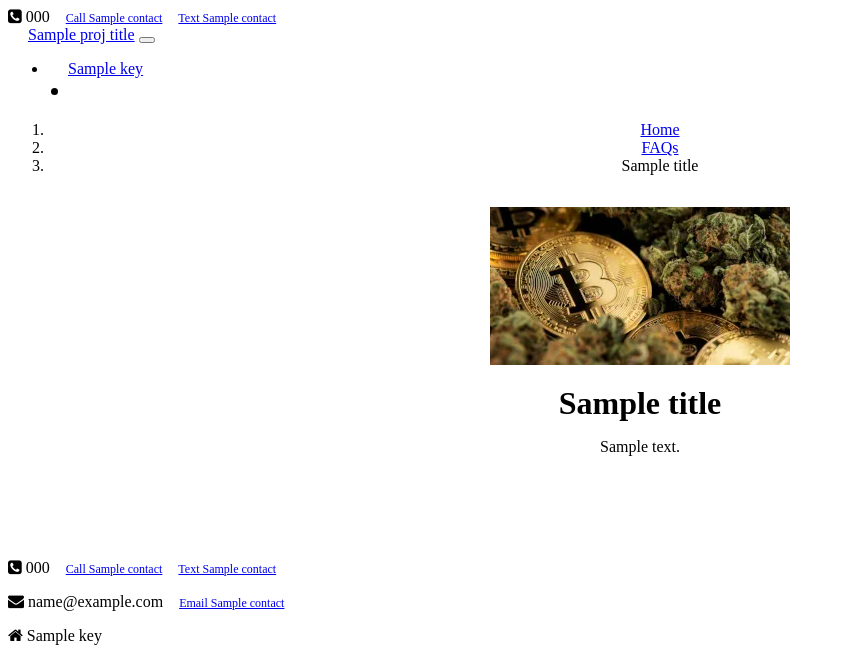
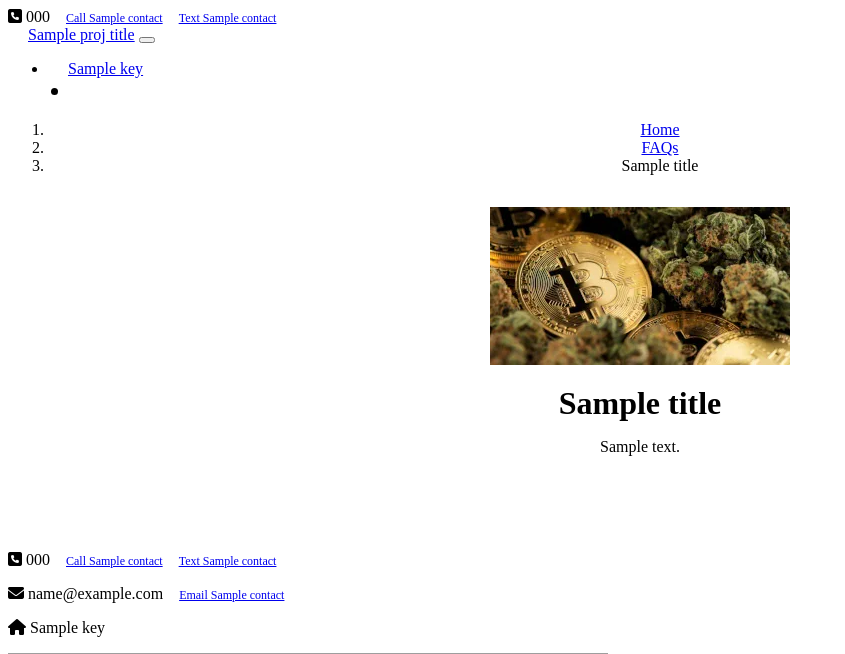
Before and after one commit to hoytnix/thc.pm, a Python web app: template assets/templates/faq.jinja2 in a window 1280 px wide. Shown: the top 654 px of the page, without its empty margins (0-845 px from the left). Run offline with Jinja, Linux system fonts and the light colour scheme; the template is opened without the code that fills it: most values are stand-ins (such as "Sample title", 1, 10 or a date in 2020); some libraries are stand-ins or nearby versions; grey boxes are pictures that could not be loaded.

Commit message:
Added donations, upgraded font awesome

```diff
--- a/app.yaml
+++ b/app.yaml
@@ -20,6 +20,7 @@
     youtube: https://youtube.com/channel/UCNx9OlImFLIp9zYI9xteX9g
     github: https://github.com/hoytnix/thc.pm
     telegram: https://t.me/thcexchange
+    btc: https://nowpayments.io/donation?api_key=CGQ20M6-7Q9MNZN-NVGGYKA-HAJVP89
   contact:
     name: thc.pm
     phone: "+12698610617"
--- a/assets/static/css/custom.css
+++ b/assets/static/css/custom.css
@@ -18,7 +18,7 @@
 }
 
 .social-footer {
-  font-size: 300%;
+  font-size: 250%;
 }
 
 .social-footer > a {
--- a/assets/templates/macros/skeleton.jinja2
+++ b/assets/templates/macros/skeleton.jinja2
@@ -11,9 +11,7 @@
 
     <!-- Vendor -->
     <link rel="stylesheet" href="/static/css/vendor/{{ theme }}.min.css">
-    <link rel="preload" href="https://stackpath.bootstrapcdn.com/font-awesome/4.7.0/css/font-awesome.min.css" as="style" onload="this.onload=null;this.rel='stylesheet'">
-    <noscript><link rel="stylesheet" href="https://stackpath.bootstrapcdn.com/font-awesome/4.7.0/css/font-awesome.min.css"></noscript>
-
+    <link rel="stylesheet" href="https://cdnjs.cloudflare.com/ajax/libs/font-awesome/6.2.0/css/all.min.css" integrity="sha512-xh6O/CkQoPOWDdYTDqeRdPCVd1SpvCA9XXcUnZS2FmJNp1coAFzvtCN9BmamE+4aHK8yyUHUSCcJHgXloTyT2A==" crossorigin="anonymous" referrerpolicy="no-referrer" />
     <!-- Firebase -->
     <script type="module">import{initializeApp}from"https://www.gstatic.com/firebasejs/9.12.1/firebase-app.js";import{collection,addDoc,getFirestore}from"https://www.gstatic.com/firebasejs/9.12.1/firebase-firestore.js";const firebaseConfig={apiKey:"AIzaSyA1yZwOiPpS-Zx7YA-nKhBZPcjWC9pEX6w",authDomain:"free-thc.firebaseapp.com",projectId:"free-thc",storageBucket:"free-thc.appspot.com",messagingSenderId:"15919007663",appId:"1:15919007663:web:7b6cda410ddf8e5f27915a"},app=initializeApp(firebaseConfig),db=getFirestore(app);</script>
 
@@ -70,7 +68,7 @@
           {% endfor %}
           <li class="nav-item active social-top-nav">
             {% for key in social_media %}
-            <a href="{{ social_media[key] }}" target="_blank"><i class="fa fa-{{ key }}" aria-hidden="true"></i></a>
+            <a href="{{ social_media[key] }}" target="_blank"><i class="fa-brands fa-{{ key }}" aria-hidden="true"></i></a>
             {% endfor %}
           </li>
         </ul>
@@ -93,7 +91,7 @@
     <footer>
       <div class="social-footer bg-primary text-center py-3">
         {% for key in social_media %}
-        <a href="{{ social_media[key] }}" target="_blank"><i class="fa fa-{{ key }}" aria-hidden="true"></i></a>
+        <a href="{{ social_media[key] }}" target="_blank"><i class="fa-brands fa-{{ key }}" aria-hidden="true"></i></a>
         {% endfor %}
       </div>
 
```
